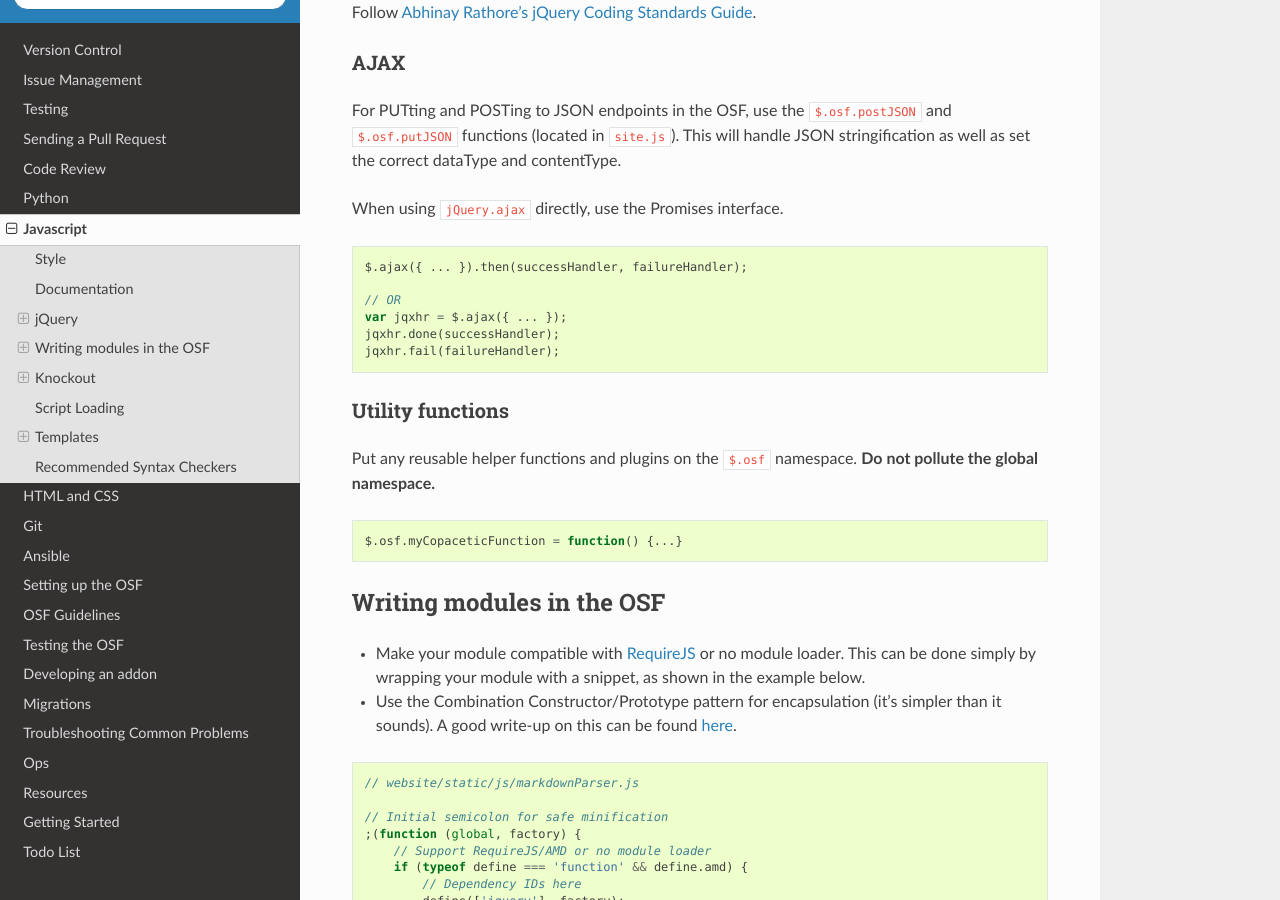
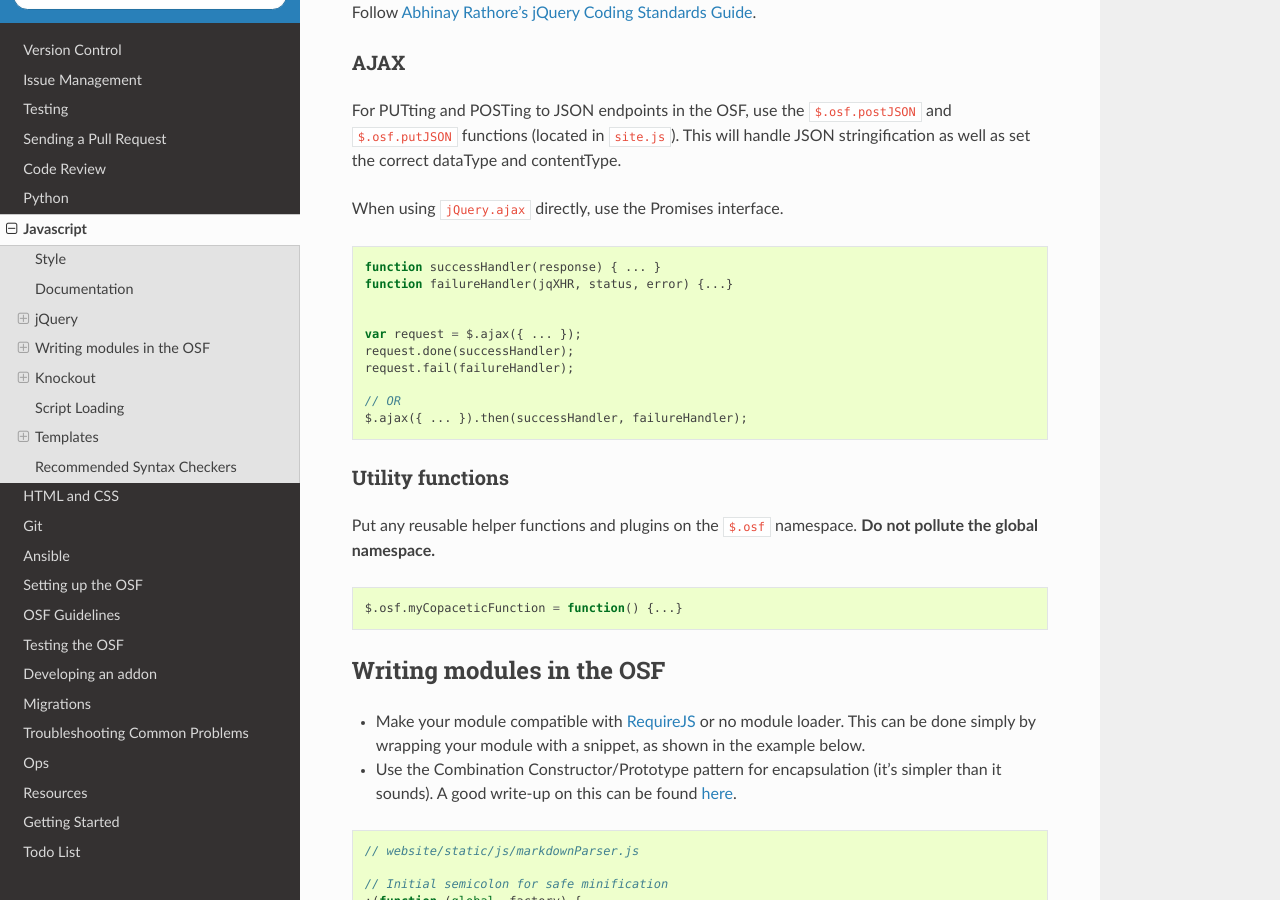
Before and after one commit to CenterForOpenScience/COSDev, a Sphinx documentation site: the page built from docs/style_guides/javascript.rst, in a window 1280 px wide and 900 px high, scrolled down 739 px. Built offline with Sphinx 7.4.7 and the Read the Docs theme 2.0.0, drawn with Linux system fonts in a browser that asks for light colours.

Commit message:
Update naming conventions for $.ajax h/t @brianjgeiger

```diff
--- a/docs/style_guides/javascript.rst
+++ b/docs/style_guides/javascript.rst
@@ -46,13 +46,16 @@ When using ``jQuery.ajax`` directly, use the Promises interface.
 
 .. code-block:: javascript
 
-    $.ajax({ ... }).then(successHandler, failureHandler);
+    function successHandler(response) { ... }
+    function failureHandler(jqXHR, status, error) {...}
+
+
+    var request = $.ajax({ ... });
+    request.done(successHandler);
+    request.fail(failureHandler);
 
     // OR
-    var jqxhr = $.ajax({ ... });
-    jqxhr.done(successHandler);
-    jqxhr.fail(failureHandler);
-
+    $.ajax({ ... }).then(successHandler, failureHandler);
 
 Utility functions
 -----------------
```
